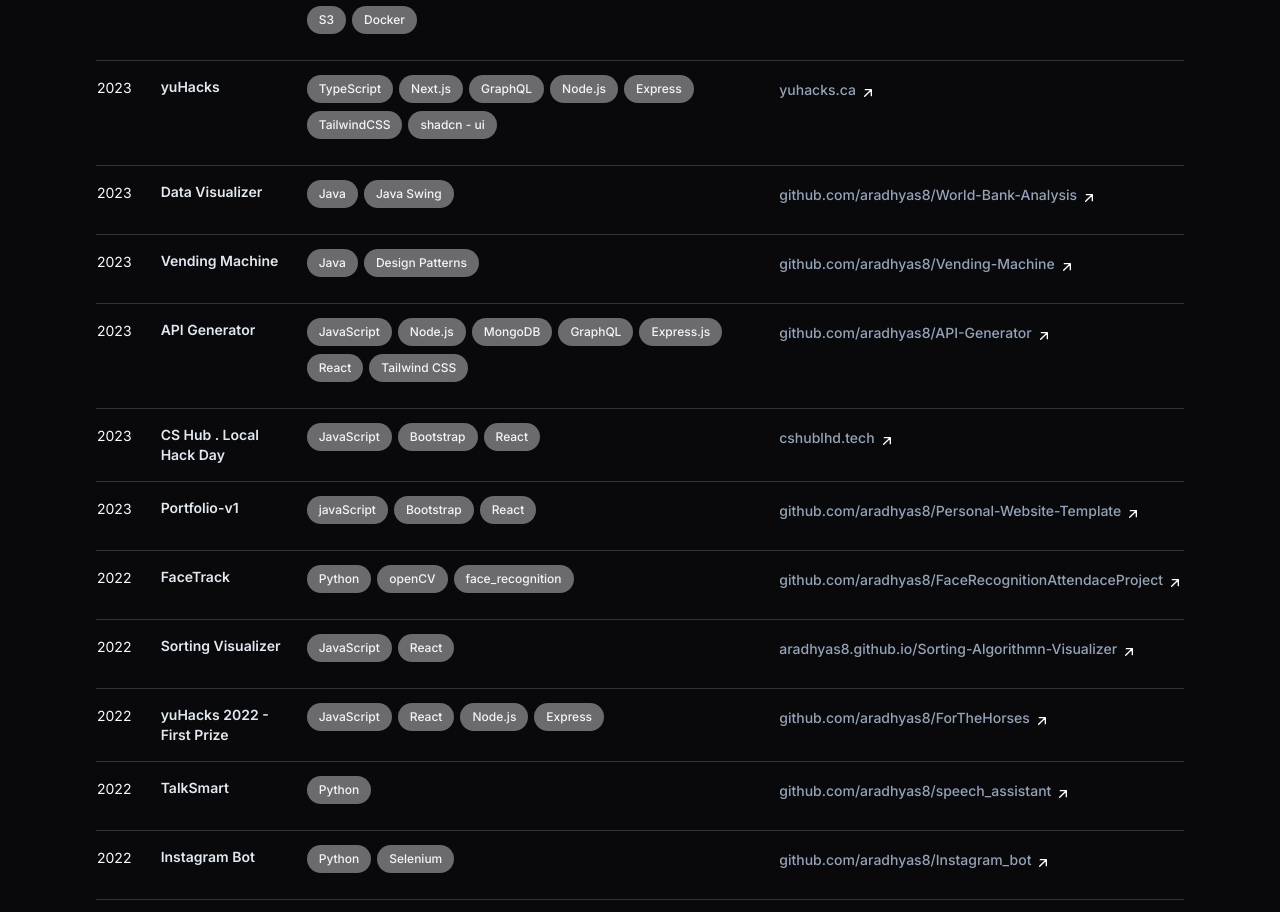
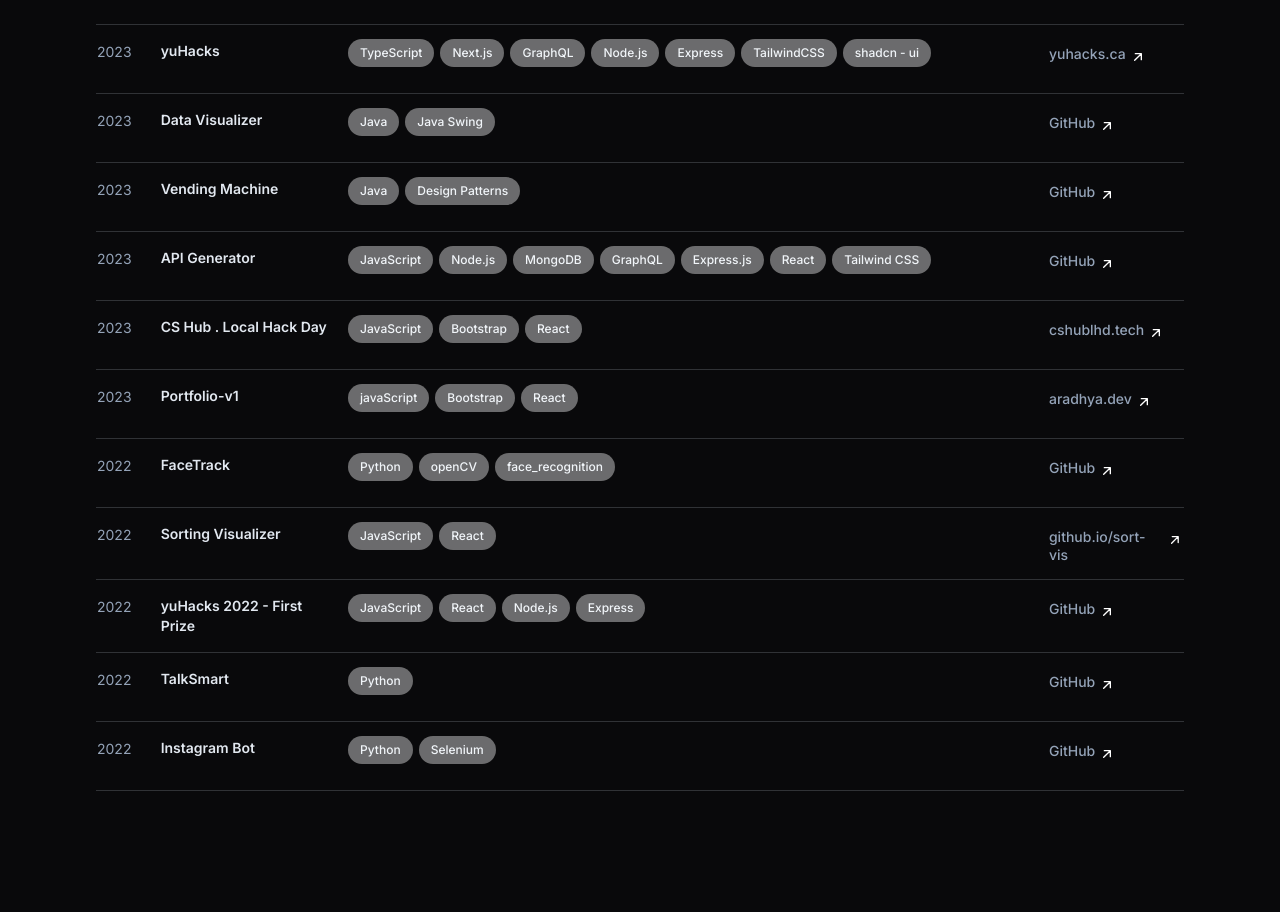
Before and after one commit to jayalohana/Website-v3, a Next.js app: page /project_archive in a window 1280 px wide. Shown: the part 430-1342 px from the top of the page. After the commit the page ends 1317 px from the top, so only its background shows below. Built offline with nearby package versions, Linux system fonts and the light colour scheme.

Commit message:
useclient

```diff
--- a/app/project_archive/page.tsx
+++ b/app/project_archive/page.tsx
@@ -6,82 +6,95 @@
     {
         year: '2024',
         name: 'PageMind',
-        tools: ['Typescript','Nextjs', 'Prisma', 'LangChain', 'Pinecone', 'tRPC', 'Zod', 'Kinde', 'Stripe', 'shadcn - ui',],
-        url: "pagemind.app"
+        tools: ['Typescript', 'Nextjs', 'Prisma', 'LangChain', 'Pinecone', 'tRPC', 'Zod', 'Kinde', 'Stripe', 'shadcn - ui',],
+        url: 'https://pagemind.app',
+        urlName: 'pagemind.app',
     },
     {
         year: '2024',
         name: 'Serverus',
-        tools: ['TypeScript', 'Nextjs',  'Node.js', 'Express', 'AWS EC2', 'Redis', 'S3', 'Docker', ],
-        url: 'serverus.us'
+        tools: ['TypeScript', 'Nextjs', 'Node.js', 'Express', 'AWS EC2', 'Redis', 'S3', 'Docker',],
+        urlName: 'serverus.us',
+        url: 'https://serverus.us'
     },
     {
         year: '2023',
         name: 'yuHacks',
         tools: ['TypeScript', 'Next.js', 'GraphQL', 'Node.js', 'Express', 'TailwindCSS', 'shadcn - ui'],
-        url: 'yuhacks.ca',
+        url: 'https://yuhacks.ca',
+        urlName: 'yuhacks.ca'
     },
 
     {
         year: '2023',
         name: 'Data Visualizer',
         tools: ['Java', 'Java Swing'],
-        url: 'github.com/aradhyas8/World-Bank-Analysis',
+        url: 'htps://github.com/aradhyas8/World-Bank-Analysis',
+        urlName: 'GitHub'
 
     },
     {
         year: '2023',
         name: 'Vending Machine',
         tools: ['Java', 'Design Patterns'],
-        url: 'github.com/aradhyas8/Vending-Machine',
+        url: 'htps://github.com/aradhyas8/Vending-Machine',
+        urlName: 'GitHub'
     },
     {
         year: '2023',
         name: 'API Generator',
-        tools: ['JavaScript', 'Node.js','MongoDB', 'GraphQL', 'Express.js', 'React', 'Tailwind CSS'],
-        url: 'github.com/aradhyas8/API-Generator',
+        tools: ['JavaScript', 'Node.js', 'MongoDB', 'GraphQL', 'Express.js', 'React', 'Tailwind CSS'],
+        url: 'htps://github.com/aradhyas8/API-Generator',
+        urlName: 'GitHub'
     },
     {
         year: '2023',
         name: 'CS Hub . Local Hack Day',
         tools: ['JavaScript', 'Bootstrap', 'React'],
-        url: 'cshublhd.tech',
+        url: 'htps://cshublhd.tech',
+        urlName: 'cshublhd.tech'
     },
     {
         year: '2023',
         name: 'Portfolio-v1',
-        tools: ['javaScript', 'Bootstrap', 'React', ],
-        url: 'github.com/aradhyas8/Personal-Website-Template'
+        tools: ['javaScript', 'Bootstrap', 'React',],
+        url: 'htps://github.com/aradhyas8/Personal-Website-Template',
+         urlName: 'aradhya.dev'
     },
     {
         year: '2022',
         name: 'FaceTrack',
         tools: ['Python', 'openCV', 'face_recognition',],
-        url: 'github.com/aradhyas8/FaceRecognitionAttendaceProject',
+        url: 'htps://github.com/aradhyas8/FaceRecognitionAttendaceProject',
+        urlName: 'GitHub'
     },
     {
         year: '2022',
         name: 'Sorting Visualizer',
         tools: ['JavaScript', 'React'],
-        url: 'aradhyas8.github.io/Sorting-Algorithmn-Visualizer',
+        url: 'htps://aradhyas8.github.io/Sorting-Algorithmn-Visualizer',
+        urlName: 'github.io/sort-vis'
     },
     {
         year: '2022',
         name: 'yuHacks 2022 - First Prize',
         tools: ['JavaScript', 'React', 'Node.js', 'Express'],
-        url: 'github.com/aradhyas8/ForTheHorses'
+        url: 'htps://github.com/aradhyas8/ForTheHorses',
+         urlName: 'GitHub'
     },
     {
         year: '2022',
         name: 'TalkSmart',
         tools: ['Python'],
-        url: 'github.com/aradhyas8/speech_assistant'
+        url: 'htps://github.com/aradhyas8/speech_assistant',
+        urlName: 'GitHub'
     },
     {
         year: '2022',
         name: 'Instagram Bot',
-        tools: ['Python' ,'Selenium'],
-        url: 'github.com/aradhyas8/Instagram_bot'
+        tools: ['Python', 'Selenium'],
+        url: 'htps://github.com/aradhyas8/Instagram_bot',
+        urlName: 'GitHub'
     }
 ]
 
@@ -90,8 +103,8 @@
     return (
         <MaxWidthWrapper>
             <div className="lg:py-24">
-                <a className="group mb-2 inline-flex items-center font-semibold leading-tight text-slate-200" href="/"><ArrowBack />Aradhya Singh</a>
-                <h1 className="text-4xl font-bold tracking-tight text-slate-200 sm:text-5xl mt-2">All Projects</h1>
+                <a className="group mb-2 inline-flex items-center font-semibold leading-tight text-slate-100" href="/"><ArrowBack />Aradhya Singh</a>
+                <h1 className="text-4xl font-bold tracking-tight text-slate-300 sm:text-5xl mt-2">All Projects</h1>
                 <table className="mt-12 w-full border-collapse text-left">
                     <thead className="sticky top-0 z-10 border-b border-slate-300/10 bg-slate-900/75 px-6 py-5 backdrop-blur">
                         <tr>
@@ -105,18 +118,18 @@
                         {projects.map((project, index) => (
                             <tr className="border-b border-slate-300/20" key={index}>
                                 <td className="py-4 pr-4 align-top text-sm">
-                                    <div className="translate-y-px">{project.year}</div>
+                                    <div className="translate-y-px text-slate-400">{project.year}</div>
                                 </td>
                                 <td className="py-4 pr-4 align-top font-semibold leading-snug text-slate-200">
                                     <div className="sm:block text-sm">{project.name}</div>
                                 </td>
                                 <td className='py-4 pr-4 align-top hidden  lg:table-cell'>
                                     <ul className="flex flex-wrap -translate-y-1.5 ">
-                                    {project.tools.map((tool, toolIndex) => (
-                                    <li className="my-1 mr-1.5" key={toolIndex}>
-                                            <div className="flex items-center rounded-full bg-white/40 px-3 py-1 text-xs font-medium leading-5 text-slate-100">{tool}</div>
-                                        </li>
-                                    ))}
+                                        {project.tools.map((tool, toolIndex) => (
+                                            <li className="my-1 mr-1.5" key={toolIndex}>
+                                                <div className="flex items-center rounded-full bg-white/40 px-3 py-1 text-xs font-medium leading-5 text-slate-100">{tool}</div>
+                                            </li>
+                                        ))}
                                     </ul>
                                 </td>
                                 <td className="hidden py-4 align-top sm:table-cell">
@@ -124,7 +137,7 @@
                                         <li className="mb-1 flex items-center">
                                             <a className="inline-flex items-baseline font-medium leading-tight text-slate-400 hover:text-white focus-visible:text-white text-sm" href={project.url} target="_blank">
                                                 <span>
-                                                    <span className="inline-flex gap-1">{project.url} <ArrowUp /></span>
+                                                    <span className="inline-flex gap-1">{project.urlName} <ArrowUp /></span>
                                                 </span>
                                             </a>
                                         </li>
--- a/components/Header.tsx
+++ b/components/Header.tsx
@@ -3,11 +3,13 @@
 import Navbar from './Navbar'
 import { Github, LinkedIn, Email } from './Socials';
 import { TextGenerateEffect } from './ui/text-generate-effect';
+import { Spotlight } from './ui/Spotlight';
 
 function Header() {
   return (
       <div className='lg:sticky lg:top-0 lg:flex lg:max-h-screen lg:w-1/2 lg:flex-col lg:justify-between lg:py-24'>
       <div>
+        <Spotlight className='-top-40 left-0 md:left-60 md:-top-20' fill='white' />
         <h1 className='text-4xl font-bold tracking-tight text-slate-200 sm:text-5xl'>
           <TextGenerateEffect words='Aradhya Singh' />
         </h1>
--- a/components/Projects.tsx
+++ b/components/Projects.tsx
@@ -66,7 +66,7 @@
                   </a>
 
                 </h3>
-                <p className="mt-2 text-sm leading-normal">
+                <p className="mt-2 text-sm leading-normal text-slate-300">
                   {project.description}
                 </p>
                 <ul className='mt-2 flex flex-wrap'>
--- /dev/null
+++ b/components/ui/Spotlight.tsx
@@ -0,0 +1,56 @@
+import React from "react";
+import { cn } from "@/utils/cn";
+
+type SpotlightProps = {
+    className?: string;
+    fill?: string;
+};
+
+export const Spotlight = ({ className, fill }: SpotlightProps) => {
+    return (
+        <svg
+            className={cn(
+                "animate-spotlight pointer-events-none absolute z-[1]  h-[169%] w-[138%] lg:w-[84%] opacity-0",
+                className
+            )}
+            xmlns="http://www.w3.org/2000/svg"
+            viewBox="0 0 3787 2842"
+            fill="none"
+        >
+            <g filter="url(#filter)">
+                <ellipse
+                    cx="1924.71"
+                    cy="273.501"
+                    rx="1924.71"
+                    ry="273.501"
+                    transform="matrix(-0.822377 -0.568943 -0.568943 0.822377 3631.88 2291.09)"
+                    fill={fill || "white"}
+                    fillOpacity="0.21"
+                ></ellipse>
+            </g>
+            <defs>
+                <filter
+                    id="filter"
+                    x="0.860352"
+                    y="0.838989"
+                    width="3785.16"
+                    height="2840.26"
+                    filterUnits="userSpaceOnUse"
+                    colorInterpolationFilters="sRGB"
+                >
+                    <feFlood floodOpacity="0" result="BackgroundImageFix"></feFlood>
+                    <feBlend
+                        mode="normal"
+                        in="SourceGraphic"
+                        in2="BackgroundImageFix"
+                        result="shape"
+                    ></feBlend>
+                    <feGaussianBlur
+                        stdDeviation="151"
+                        result="effect1_foregroundBlur_1065_8"
+                    ></feGaussianBlur>
+                </filter>
+            </defs>
+        </svg>
+    );
+};
```
Also changed, not shown: components/Exp.tsx (+15 -7 lines).
